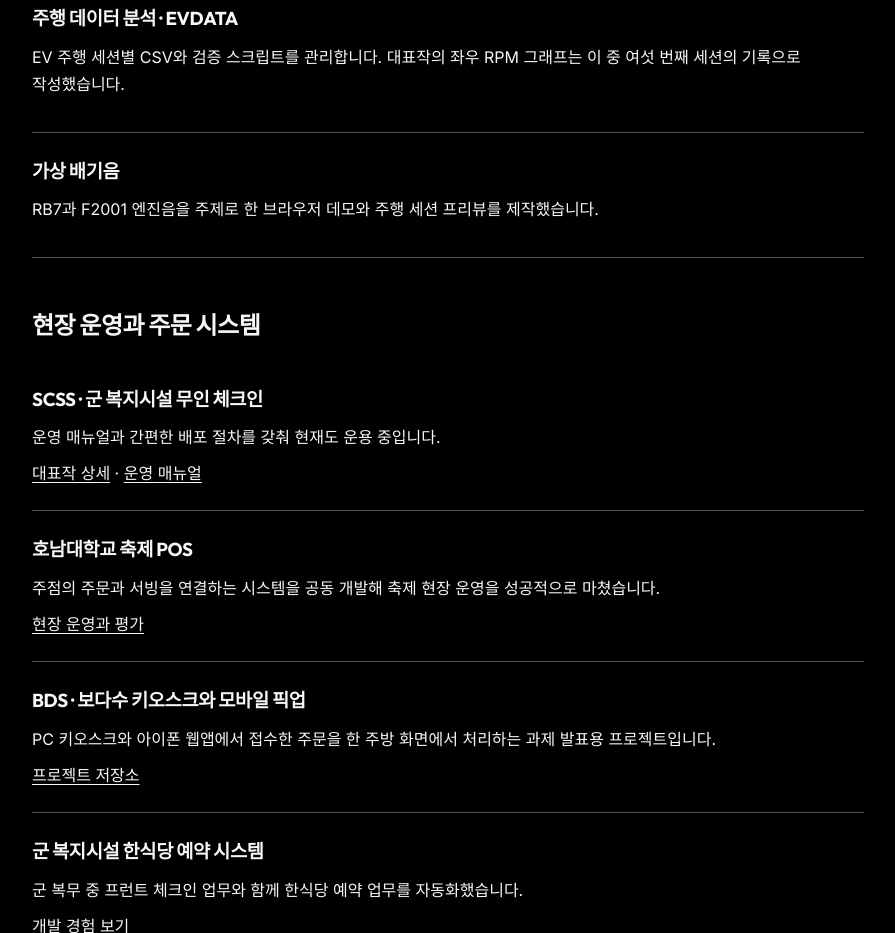
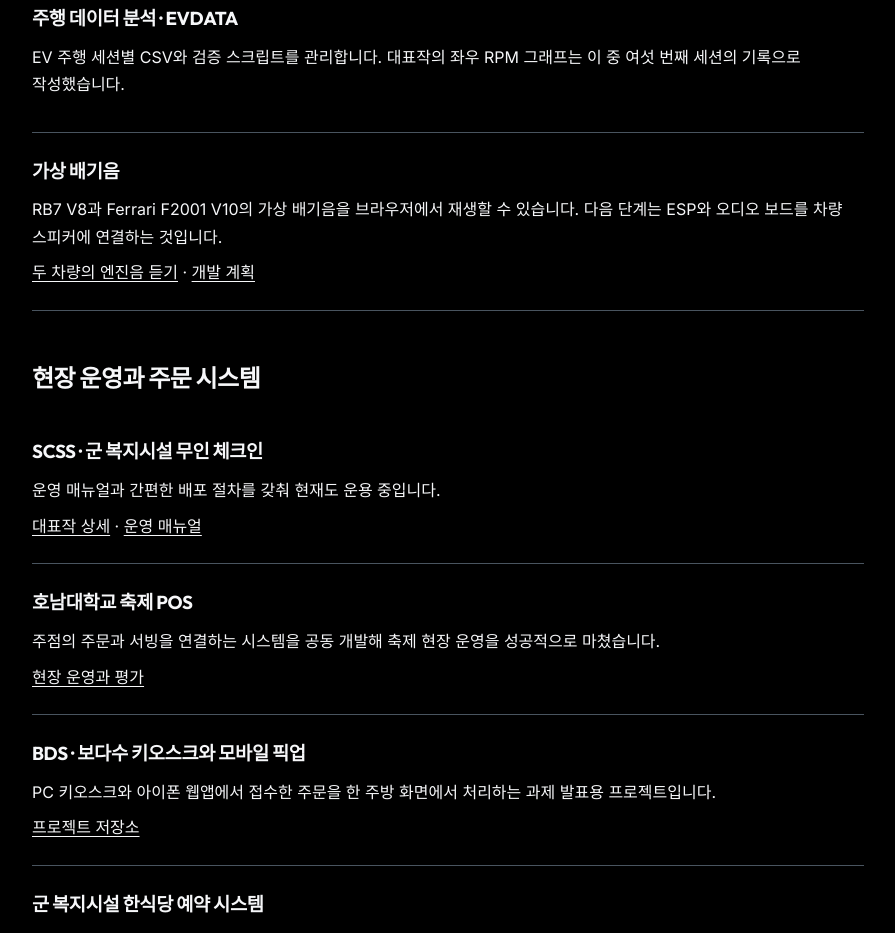
Before and after one commit to 20233332choi/20233332gitPage, a plain HTML site: page projects.html in a window 1280 px wide. Shown: the part 1780-2713 px from the top of the page, without its empty margins (192-1087 px from the left). Drawn offline with Linux system fonts and the light colour scheme.

Commit message:
Link both virtual exhaust sound demos and hardware roadmap

```diff
--- a/projects.html
+++ b/projects.html
@@ -8,7 +8,7 @@
 <article><h3>ESP32 현장 Wi-Fi 설정</h3><p>휴대폰에서 차량 게이트웨이의 핫스팟 정보를 바꾸고, 연결이 끊겨도 보드 버튼으로 설정을 복구할 수 있도록 구현했습니다. ESP32-S3 R8 빌드 완료 후 보드 적용과 휴대폰 접속 시험을 앞두고 있습니다.</p></article>
 <article><h3>ESP 펌웨어 업로더</h3><p>Windows에서 USB 포트를 검색하고 ESP32-S3 칩의 응답을 확인해 업로드 대상을 선택하는 도구입니다.</p></article>
 <article><h3>주행 데이터 분석 · EVDATA</h3><p>EV 주행 세션별 CSV와 검증 스크립트를 관리합니다. 대표작의 좌우 RPM 그래프는 이 중 여섯 번째 세션의 기록으로 작성했습니다.</p></article>
-<article><h3>가상 배기음</h3><p>RB7과 F2001 엔진음을 주제로 한 브라우저 데모와 주행 세션 프리뷰를 제작했습니다.</p></article>
+<article><h3>가상 배기음</h3><p>RB7 V8과 Ferrari F2001 V10의 가상 배기음을 브라우저에서 재생할 수 있습니다. 다음 단계는 ESP와 오디오 보드를 차량 스피커에 연결하는 것입니다.</p><a href="https://djy-ops.github.io/DJY_EVVESS/">두 차량의 엔진음 듣기</a> · <a href="https://github.com/DJY-OPS/DJY_EVVESS">개발 계획</a></article>
 <h2>현장 운영과 주문 시스템</h2>
 <article><h3>SCSS · 군 복지시설 무인 체크인</h3><p>운영 매뉴얼과 간편한 배포 절차를 갖춰 현재도 운용 중입니다.</p><a href="index.html#project-scss">대표작 상세</a> · <a href="manual.html">운영 매뉴얼</a></article>
 <article><h3>호남대학교 축제 POS</h3><p>주점의 주문과 서빙을 연결하는 시스템을 공동 개발해 축제 현장 운영을 성공적으로 마쳤습니다.</p><a href="index.html#project-honam-pos">현장 운영과 평가</a></article>
```
